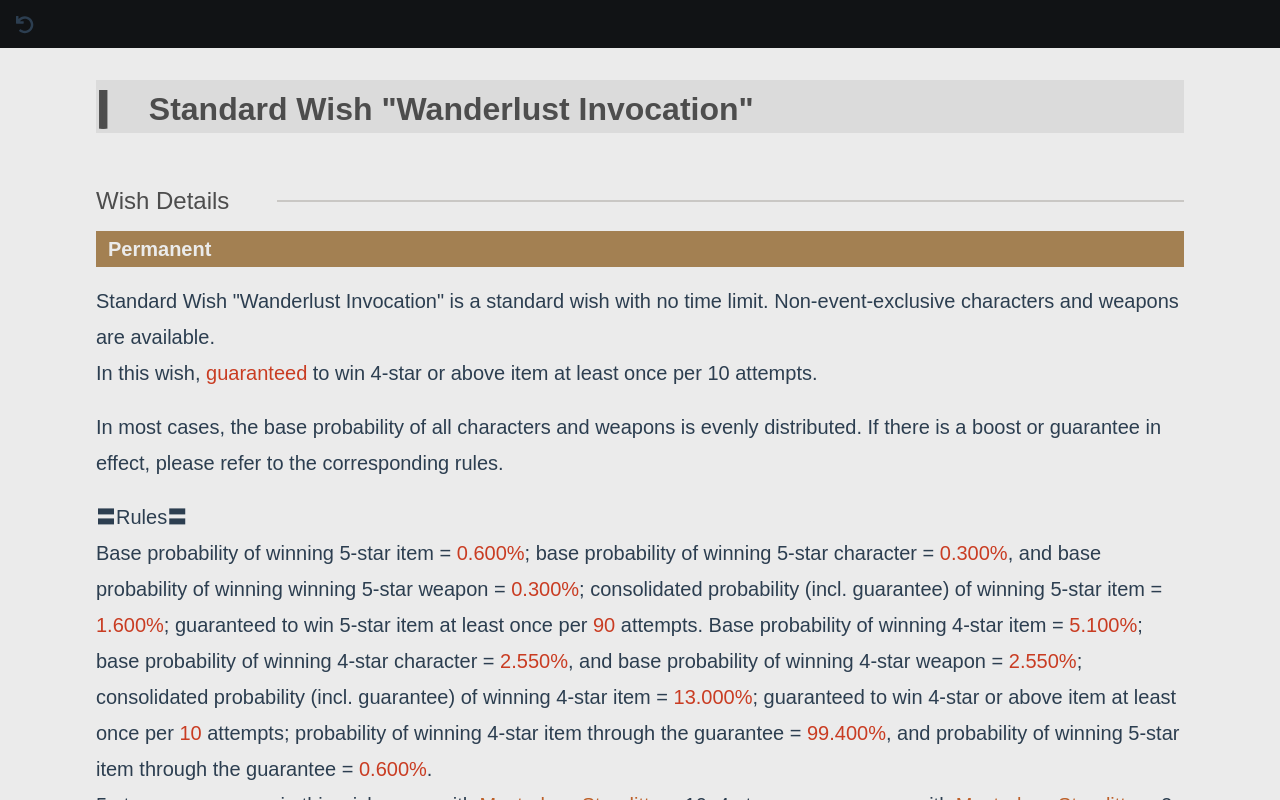
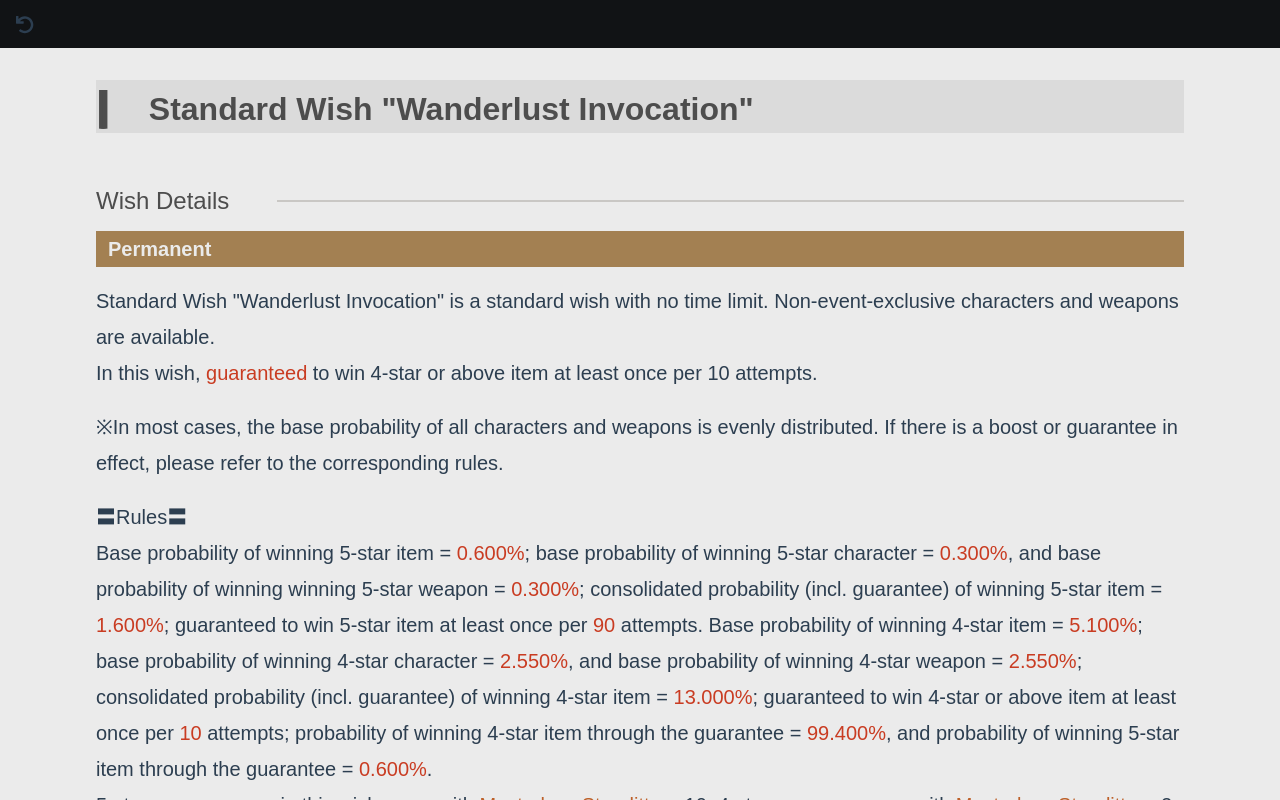
Before and after one commit to potatoeggy/primoprod, a Vue app: page / in a window 1280 px wide. Both pictures are taken after a click on the button "Details". Built offline with nearby package versions, Linux system fonts and the light colour scheme.

Commit message:
Add list start sign to details page

```diff
--- a/src/components/BannerDetailsScreen.vue
+++ b/src/components/BannerDetailsScreen.vue
@@ -41,7 +41,7 @@
       </p>
       <br />
       <p>
-        In most cases, the base probability of all characters and weapons is
+        ※In most cases, the base probability of all characters and weapons is
         evenly distributed. If there is a boost or guarantee in effect, please
         refer to the corresponding rules.
       </p>
```
